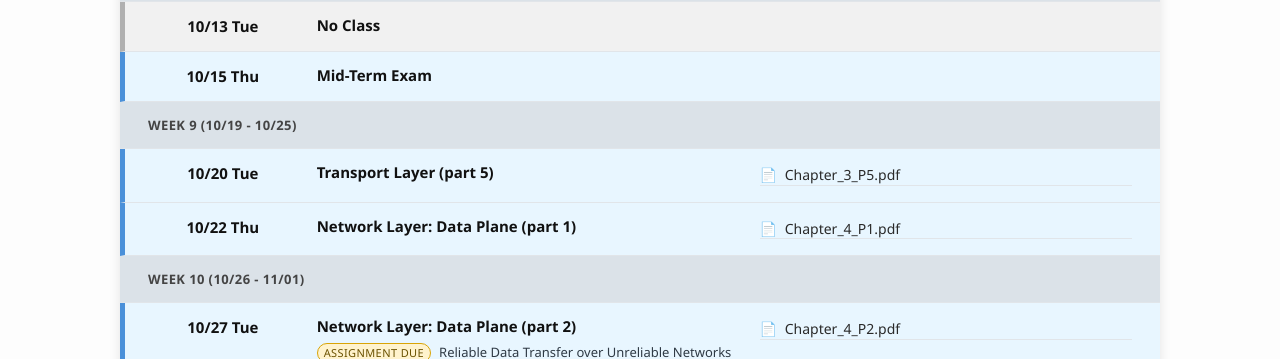
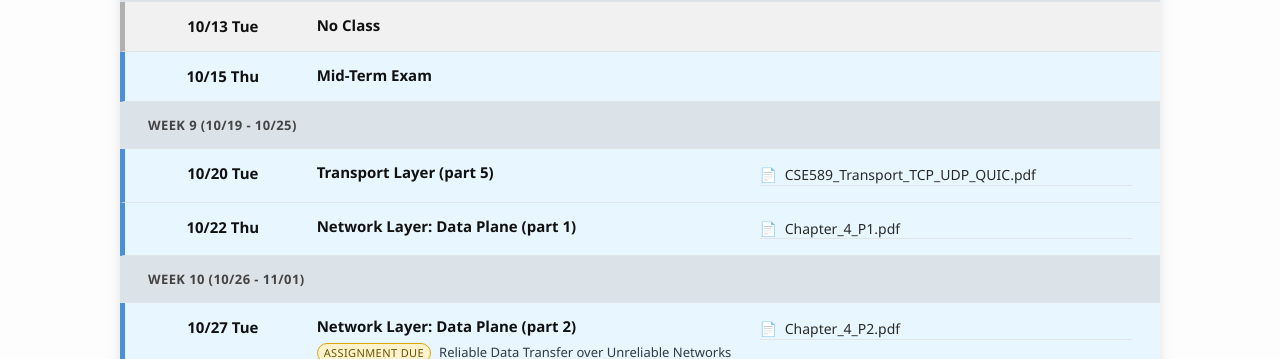
Before and after one commit to xieyaxiongfly/CSE589_fall_2026, a Jekyll site: the page built from schedule.md, in a window 1280 px wide and 900 px high, scrolled down 1362 px. Shown: the part 95-454 px from the top of the window. Built offline with Jekyll 4.4.1, drawn with Linux system fonts in a browser that asks for light colours; nearby versions of some CDN libraries.

Commit message:
uploading slides

```diff
--- a/_data/course_schedule.yml
+++ b/_data/course_schedule.yml
@@ -71,8 +71,8 @@ lecture_sequence:
   materials: []
 - topic: Transport Layer (part 5)
   materials:
-  - name: Chapter_3_P5.pdf
-    url: https://xieyaxiongfly.github.io/CSE589_fall_2026/static_files/uploads/Chapter_3_P5.pdf
+  - name: CSE589_Transport_TCP_UDP_QUIC.pdf
+    url: https://xieyaxiongfly.github.io/CSE589_fall_2026/static_files/uploads/CSE589_Chapter_3_Part_4_TCP_UDP_QUIC.pdf
 - topic: 'Network Layer: Data Plane (part 1)'
   materials:
   - name: Chapter_4_P1.pdf
```
Also changed, not shown: 2 other files.
